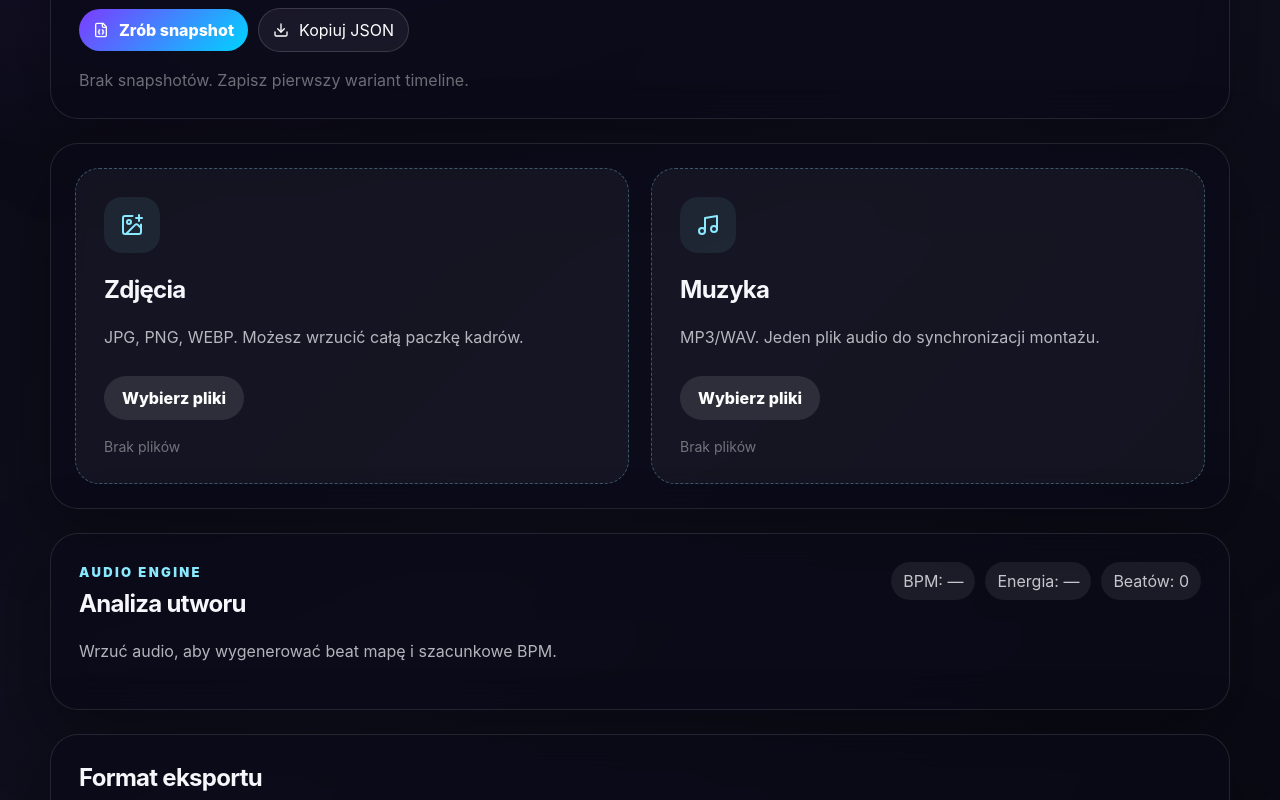
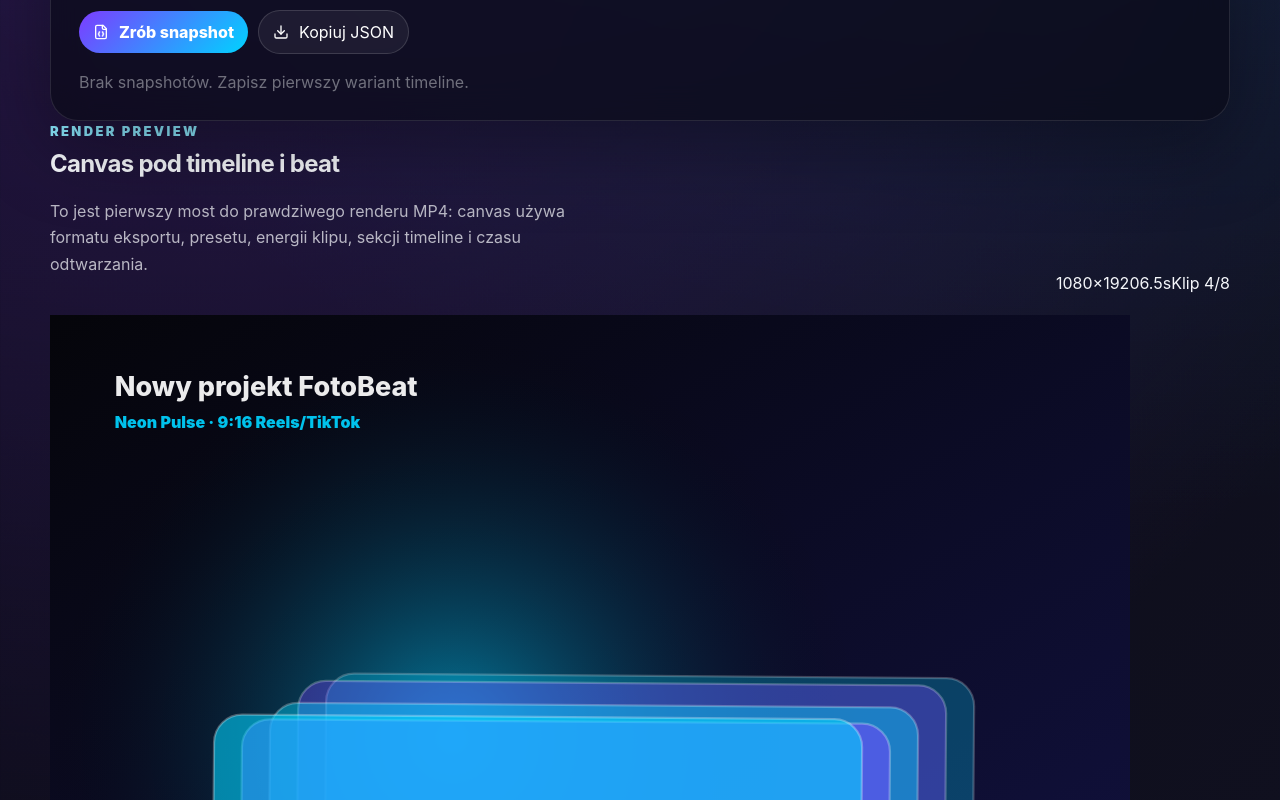
Before and after one commit to KumatyTomi/FotoBeat, a React (Vite) app: page / in a window 1280 px wide. Shown: the part 980-1780 px from the top of the page. Built offline with nearby package versions, Linux system fonts and the light colour scheme.

Commit message:
Add animated canvas render preview

```diff
--- a/src/App.jsx
+++ b/src/App.jsx
@@ -1,5 +1,5 @@
-import { useEffect, useMemo, useState } from 'react';
-import { ImagePlus, Music, Sparkles, Wand2, Film, Download, RefreshCcw, Save, FileJson } from 'lucide-react';
+import { useEffect, useMemo, useRef, useState } from 'react';
+import { ImagePlus, Music, Sparkles, Wand2, Film, Download, RefreshCcw, Save, FileJson, Play } from 'lucide-react';
 import FileDropzone from './components/FileDropzone.jsx';
 import TimelinePreview from './components/TimelinePreview.jsx';
 import EffectCard from './components/EffectCard.jsx';
@@ -21,6 +21,8 @@ export default function App() {
   const [project, setProject] = useState(() => loadProject());
   const [audioAnalysis, setAudioAnalysis] = useState(null);
   const [lastSavedAt, setLastSavedAt] = useState(project.updatedAt ?? null);
+  const [previewPlayback, setPreviewPlayback] = useState({ time: 0, clipIndex: 1 });
+  const previewRef = useRef(null);
 
   const format = project.format;
   const preset = project.preset;
@@ -69,8 +71,45 @@ export default function App() {
     return buildDraftTimeline({ images, audio, format, preset, audioAnalysis });
   }, [images, audio, format, preset, audioAnalysis]);
 
-  const selectedFormat = EXPORT_FORMATS.find((item) => item.id === format);
-  const selectedPreset = EFFECT_PRESETS.find((item) => item.id === preset);
+  const selectedFormat = EXPORT_FORMATS.find((item) => item.id === format) ?? EXPORT_FORMATS[1];
+  const selectedPreset = EFFECT_PRESETS.find((item) => item.id === preset) ?? EFFECT_PRESETS[0];
+
+  useEffect(() => {
+    const canvas = previewRef.current;
+    if (!canvas) return undefined;
+
+    let frameId;
+    let lastHudUpdate = 0;
+    const startedAt = performance.now();
+
+    function frame(now) {
+      const totalDuration = Math.max(timeline.estimatedDuration || 1, 1);
+      const time = ((now - startedAt) / 1000) % totalDuration;
+      const clip = findClipAtTime(timeline.clips, time);
+      const clipIndex = Math.max(1, timeline.clips.indexOf(clip) + 1);
+
+      drawRenderPreview(canvas, {
+        time,
+        clip,
+        clipIndex,
+        totalClips: timeline.clips.length,
+        format: selectedFormat,
+        preset: selectedPreset,
+        imageCount: images.length,
+        projectName: project.name
+      });
+
+      if (now - lastHudUpdate > 220) {
+        setPreviewPlayback({ time: Number(time.toFixed(1)), clipIndex });
+        lastHudUpdate = now;
+      }
+
+      frameId = requestAnimationFrame(frame);
+    }
+
+    frameId = requestAnimationFrame(frame);
+    return () => cancelAnimationFrame(frameId);
+  }, [images.length, project.name, selectedFormat, selectedPreset, timeline]);
 
   function patchProject(patch) {
     setProject((current) => ({
@@ -124,8 +163,8 @@ export default function App() {
           </div>
           <h1>Zdjęcia + muzyka = klip zsynchronizowany z beatem.</h1>
           <p>
-            Wrzuć zdjęcia i MP3. Prototyp buduje roboczy timeline, analizuje energię audio
-            i zapisuje stan projektu lokalnie pod dalszy render.
+            Wrzuć zdjęcia i MP3. Prototyp buduje roboczy timeline, analizuje energię audio,
+            rysuje animowany canvas preview i zapisuje stan projektu lokalnie pod dalszy render.
           </p>
 
           <div className="hero-actions">
@@ -133,9 +172,9 @@ export default function App() {
               <Wand2 size={18} />
               Zbuduj projekt
             </a>
-            <a className="ghost-button" href="#project">
-              <FileJson size={18} />
-              Panel projektu
+            <a className="ghost-button" href="#preview">
+              <Play size={18} />
+              Render preview
             </a>
           </div>
         </div>
@@ -207,6 +246,33 @@ export default function App() {
               </article>
             ))
           )}
+        </div>
+      </section>
+
+      <section id="preview" className="render-preview-panel">
+        <div className="section-heading project-heading">
+          <div>
+            <p className="panel-kicker">Render preview</p>
+            <h2>Canvas pod timeline i beat</h2>
+            <p>
+              To jest pierwszy most do prawdziwego renderu MP4: canvas używa formatu eksportu,
+              presetu, energii klipu, sekcji timeline i czasu odtwarzania.
+            </p>
+          </div>
+          <div className="preview-hud">
+            <span>{selectedFormat.width}×{selectedFormat.height}</span>
+            <span>{previewPlayback.time}s</span>
+            <span>Klip {previewPlayback.clipIndex}/{timeline.clips.length}</span>
+          </div>
+        </div>
+
+        <div className={`canvas-shell canvas-${selectedFormat.id}`}>
+          <canvas
+            ref={previewRef}
+            width={selectedFormat.width}
+            height={selectedFormat.height}
+            aria-label="Animowany podgląd renderu FotoBeat"
+          />
         </div>
       </section>
 
@@ -282,7 +348,7 @@ export default function App() {
         <div>
           <h2>Następne moduły</h2>
           <p>
-            Ten frontend jest bazą pod Base44/Vite. Kolejne kroki: render preview canvas,
+            Ten frontend jest bazą pod Base44/Vite. Kolejne kroki: render preview na realnych miniaturach,
             import projektu JSON, kolejka renderowania i eksport MP4.
           </p>
         </div>
@@ -365,3 +431,170 @@ function describeAudioAnalysis(audioAnalysis) {
 
   return `Plik ${audioAnalysis.fileName}: długość ${audioAnalysis.duration}s, szacunkowe BPM ${audioAnalysis.bpm}.`;
 }
+
+function findClipAtTime(clips, time) {
+  return [...clips].reverse().find((clip) => time >= clip.start) ?? clips[0];
+}
+
+function drawRenderPreview(canvas, { time, clip, clipIndex, totalClips, format, preset, imageCount, projectName }) {
+  const ctx = canvas.getContext('2d');
+  const width = canvas.width;
+  const height = canvas.height;
+  const progress = getClipProgress(clip, time);
+  const pulse = Math.sin(progress * Math.PI);
+  const energy = clip?.energy ?? 0.5;
+  const colors = getPresetColors(preset.id);
+
+  ctx.clearRect(0, 0, width, height);
+
+  const background = ctx.createLinearGradient(0, 0, width, height);
+  background.addColorStop(0, '#05050a');
+  background.addColorStop(0.45, colors.deep);
+  background.addColorStop(1, '#10101f');
+  ctx.fillStyle = background;
+  ctx.fillRect(0, 0, width, height);
+
+  drawGlow(ctx, width * (0.28 + pulse * 0.12), height * 0.22, width * 0.38, colors.primary, 0.45 + energy * 0.28);
+  drawGlow(ctx, width * (0.74 - pulse * 0.08), height * 0.76, width * 0.44, colors.secondary, 0.25 + energy * 0.22);
+
+  ctx.save();
+  ctx.translate(width / 2, height / 2);
+  ctx.rotate(getPresetRotation(preset.id, progress, energy));
+  ctx.scale(1 + pulse * 0.035 + energy * 0.018, 1 + pulse * 0.035 + energy * 0.018);
+  drawFrameStack(ctx, width, height, colors, clipIndex, imageCount, progress);
+  ctx.restore();
+
+  drawScanlines(ctx, width, height, preset.id, progress);
+  drawPreviewText(ctx, width, height, {
+    projectName,
+    clip,
+    clipIndex,
+    totalClips,
+    preset,
+    format,
+    progress,
+    colors
+  });
+}
+
+function getClipProgress(clip, time) {
+  if (!clip) return 0;
+  return Math.min(1, Math.max(0, (time - clip.start) / Math.max(clip.duration, 0.1)));
+}
+
+function getPresetColors(presetId) {
+  const map = {
+    neonPulse: { primary: '#00d3ff', secondary: '#7c3cff', deep: '#10103a' },
+    smokeCut: { primary: '#c8d0ff', secondary: '#6d7188', deep: '#171927' },
+    matrixGlitch: { primary: '#6cff8d', secondary: '#00d3ff', deep: '#061b13' },
+    sinCity: { primary: '#ff3b5c', secondary: '#f4f4f4', deep: '#17080c' },
+    spiralZoom: { primary: '#ffb86b', secondary: '#7c3cff', deep: '#1c102f' },
+    dreamFade: { primary: '#ffd6f2', secondary: '#8be9ff', deep: '#171429' }
+  };
+
+  return map[presetId] ?? map.neonPulse;
+}
+
+function getPresetRotation(presetId, progress, energy) {
+  if (presetId === 'spiralZoom') return progress * 0.16;
+  if (presetId === 'matrixGlitch') return Math.sin(progress * 24) * 0.006 * energy;
+  if (presetId === 'dreamFade') return Math.sin(progress * Math.PI) * 0.01;
+  return Math.sin(progress * Math.PI * 2) * 0.018 * energy;
+}
+
+function drawGlow(ctx, x, y, radius, color, alpha) {
+  const gradient = ctx.createRadialGradient(x, y, 0, x, y, radius);
+  gradient.addColorStop(0, hexToRgba(color, alpha));
+  gradient.addColorStop(1, 'rgba(0, 0, 0, 0)');
+  ctx.fillStyle = gradient;
+  ctx.beginPath();
+  ctx.arc(x, y, radius, 0, Math.PI * 2);
+  ctx.fill();
+}
+
+function drawFrameStack(ctx, width, height, colors, clipIndex, imageCount, progress) {
+  const frameCount = 5;
+  const baseWidth = width * 0.58;
+  const baseHeight = height * 0.58;
+
+  for (let index = frameCount - 1; index >= 0; index -= 1) {
+    const offset = (index - 2) * width * 0.025;
+    const lift = Math.sin(progress * Math.PI + index) * height * 0.012;
+    const alpha = 0.18 + (frameCount - index) * 0.08;
+
+    ctx.fillStyle = index % 2 === 0 ? hexToRgba(colors.primary, alpha) : hexToRgba(colors.secondary, alpha);
+    ctx.strokeStyle = hexToRgba('#ffffff', 0.16 + alpha * 0.22);
+    ctx.lineWidth = Math.max(2, width * 0.002);
+    roundRect(ctx, -baseWidth / 2 + offset, -baseHeight / 2 + lift, baseWidth, baseHeight, width * 0.025);
+    ctx.fill();
+    ctx.stroke();
+  }
+
+  ctx.fillStyle = 'rgba(255, 255, 255, 0.88)';
+  ctx.font = `700 ${Math.max(26, width * 0.028)}px Inter, sans-serif`;
+  ctx.textAlign = 'center';
+  ctx.fillText(imageCount ? `PHOTO ${clipIndex}` : 'DROP PHOTOS', 0, 0);
+
+  ctx.fillStyle = 'rgba(255, 255, 255, 0.48)';
+  ctx.font = `500 ${Math.max(18, width * 0.016)}px Inter, sans-serif`;
+  ctx.fillText(imageCount ? `${imageCount} plików w projekcie` : 'upload zdjęć aktywuje prawdziwe kadry', 0, height * 0.045);
+}
+
+function drawScanlines(ctx, width, height, presetId, progress) {
+  if (presetId !== 'matrixGlitch' && presetId !== 'sinCity') return;
+
+  ctx.save();
+  ctx.globalAlpha = presetId === 'matrixGlitch' ? 0.18 : 0.08;
+  ctx.strokeStyle = '#ffffff';
+  ctx.lineWidth = 1;
+
+  const gap = Math.max(12, height * 0.012);
+  const shift = progress * gap * 2;
+  for (let y = -gap; y < height + gap; y += gap) {
+    ctx.beginPath();
+    ctx.moveTo(0, y + shift);
+    ctx.lineTo(width, y + shift);
+    ctx.stroke();
+  }
+  ctx.restore();
+}
+
+function drawPreviewText(ctx, width, height, { projectName, clip, clipIndex, totalClips, preset, format, colors }) {
+  const margin = width * 0.06;
+  const bottom = height - margin;
+
+  ctx.fillStyle = 'rgba(255, 255, 255, 0.92)';
+  ctx.font = `800 ${Math.max(24, width * 0.025)}px Inter, sans-serif`;
+  ctx.textAlign = 'left';
+  ctx.fillText(projectName || 'FotoBeat Project', margin, margin * 1.25);
+
+  ctx.fillStyle = hexToRgba(colors.primary, 0.92);
+  ctx.font = `900 ${Math.max(16, width * 0.014)}px Inter, sans-serif`;
+  ctx.fillText(`${preset.name} · ${format.label}`, margin, margin * 1.75);
+
+  ctx.fillStyle = 'rgba(255, 255, 255, 0.78)';
+  ctx.font = `700 ${Math.max(18, width * 0.017)}px Inter, sans-serif`;
+  ctx.fillText(`Clip ${clipIndex}/${totalClips} · ${clip?.section ?? 'intro'} · ${clip?.effect ?? 'fade'}`, margin, bottom);
+
+  ctx.textAlign = 'right';
+  ctx.fillText('FotoBeat.me', width - margin, bottom);
+}
+
+function roundRect(ctx, x, y, width, height, radius) {
+  ctx.beginPath();
+  ctx.moveTo(x + radius, y);
+  ctx.arcTo(x + width, y, x + width, y + height, radius);
+  ctx.arcTo(x + width, y + height, x, y + height, radius);
+  ctx.arcTo(x, y + height, x, y, radius);
+  ctx.arcTo(x, y, x + width, y, radius);
+  ctx.closePath();
+}
+
+function hexToRgba(hex, alpha) {
+  const normalized = hex.replace('#', '');
+  const value = Number.parseInt(normalized, 16);
+  const red = (value >> 16) & 255;
+  const green = (value >> 8) & 255;
+  const blue = value & 255;
+  return `rgba(${red}, ${green}, ${blue}, ${alpha})`;
+}
```
